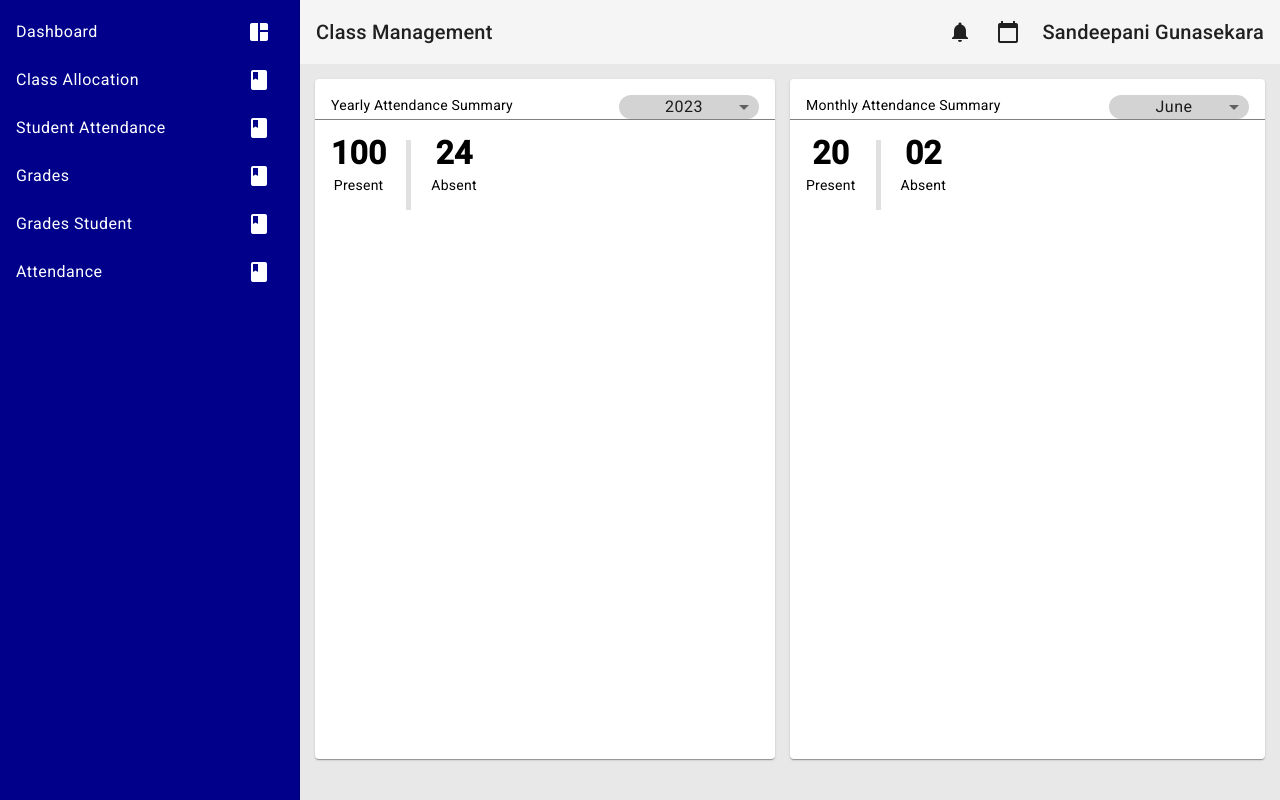
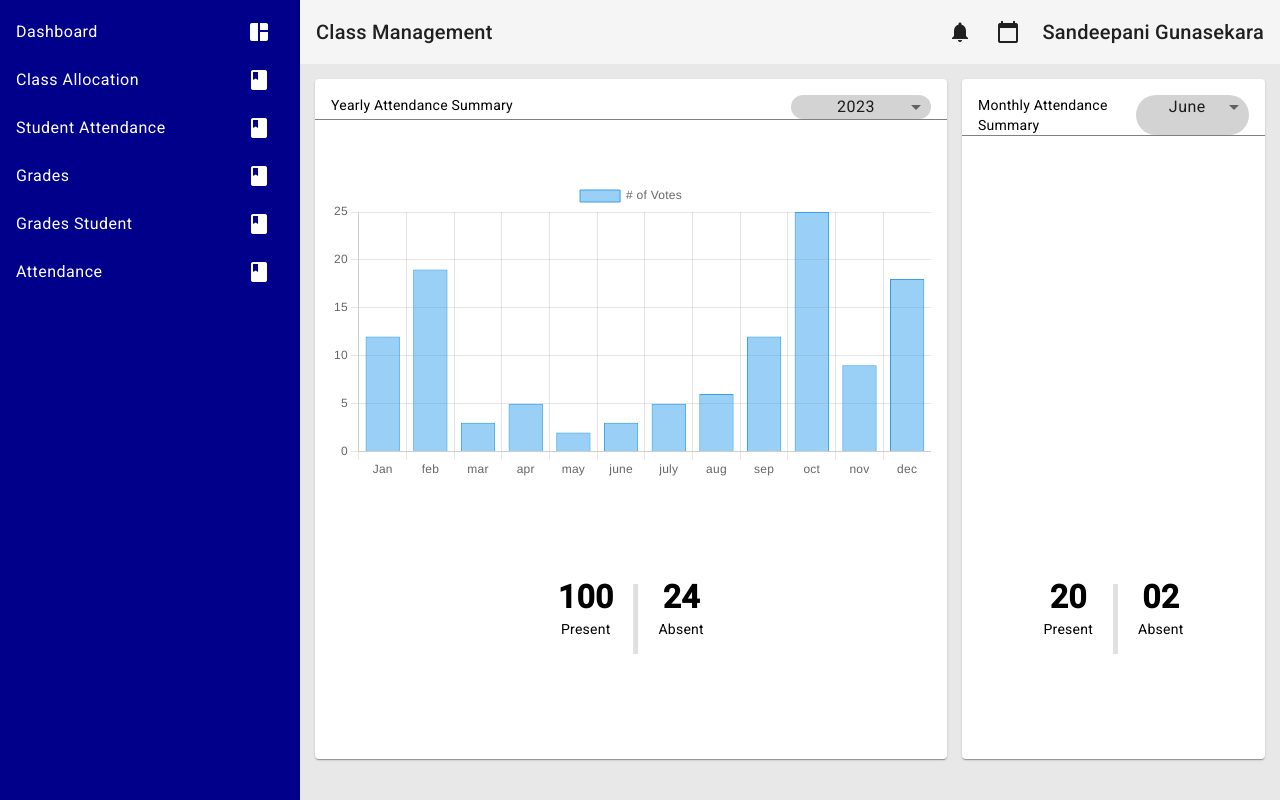
Before and after one commit to codingPentagon/ZoneEd, an Angular app in the folder frontend/: page /attndncestu in a window 1280 px wide. Built offline with nearby package versions, Linux system fonts and the light colour scheme.

Commit message:
Created bar chars in stu yearly attendnce component
added changes relevant to bar chart in component.ts

```diff
--- a/frontend/src/app/attdnce-stu/attdnce-stu.component.css
+++ b/frontend/src/app/attdnce-stu/attdnce-stu.component.css
@@ -49,10 +49,14 @@ mat-select{
 }
 
 .box{
-  margin-top: 20px;
+  margin-top: 200px;
   align-items: center;
   display: flex;
   text-align: center;
+  position: absolute;
+  top: 50%;
+  left: 50%;
+  transform: translate(-50%, -50%);
 }
 
 .big-text{
--- a/frontend/src/app/attdnce-stu/attdnce-stu.component.html
+++ b/frontend/src/app/attdnce-stu/attdnce-stu.component.html
@@ -1,4 +1,5 @@
 <app-nav></app-nav>
+
 <div class="content">
   <app-header></app-header>
   <div class="workspace">
@@ -12,6 +13,7 @@
           </mat-select>
         </mat-card-header>
         <mat-card-content>
+          <app-stu-yearly-attendence></app-stu-yearly-attendence>
           <div class="box">
             <div class="inline-block">
               <p class="big-text">100</p>
@@ -37,6 +39,8 @@
             </mat-select>
           </mat-card-header>
           <mat-card-content>
+
+
               <div class="box">
                 <div class="inline-block">
                   <p class="big-text">20</p>
@@ -46,7 +50,9 @@
                 <div class="inline-block">
                   <p class="big-text">02</p>
                   <p>Absent</p>
+
                 </div>
+
               </div>
           </mat-card-content>
         </mat-card>
--- a/frontend/src/app/charts/stu-yearly-attendence/stu-yearly-attendence.component.css
+++ b/frontend/src/app/charts/stu-yearly-attendence/stu-yearly-attendence.component.css
@@ -1,4 +1,10 @@
 .charBox{
-    width: 400px;
-    height: 500px;
+    width: 600px;
+
 }
+.chartBox-Container{
+    margin-top: 60px;
+    position:relative;
+    margin-left: 0px;
+    margin-bottom: 0;
+}
--- a/frontend/src/app/charts/stu-yearly-attendence/stu-yearly-attendence.component.html
+++ b/frontend/src/app/charts/stu-yearly-attendence/stu-yearly-attendence.component.html
@@ -1,8 +1,8 @@
-<p>stu-yearly-attendence works!</p>
+
 
 <div>
-    <div>
-        <h2>Pie Chart</h2>
+    <div class="chartBox-Container">
+
         <div class="charBox">
             <canvas id="piechart"></canvas>
         </div>
--- a/frontend/src/app/charts/stu-yearly-attendence/stu-yearly-attendence.component.ts
+++ b/frontend/src/app/charts/stu-yearly-attendence/stu-yearly-attendence.component.ts
@@ -19,10 +19,10 @@ export class StuYearlyAttendenceComponent implements OnInit {
     new Chart("piechart", {
       type: 'bar',
       data: {
-        labels: ['Red', 'Blue', 'Yellow', 'Green', 'Purple', 'Orange'],
+        labels: ['Jan', 'feb', 'mar', 'apr', 'may', 'june','july','aug','sep','oct','nov','dec'],
         datasets: [{
           label: '# of Votes',
-          data: [12, 19, 3, 5, 2, 3],
+          data: [12, 19, 3, 5, 2, 3,5,6,12,25,9,18],
          // backgroundColor :[
 
           //  'rgba(255,235,255,0.2)'
```
